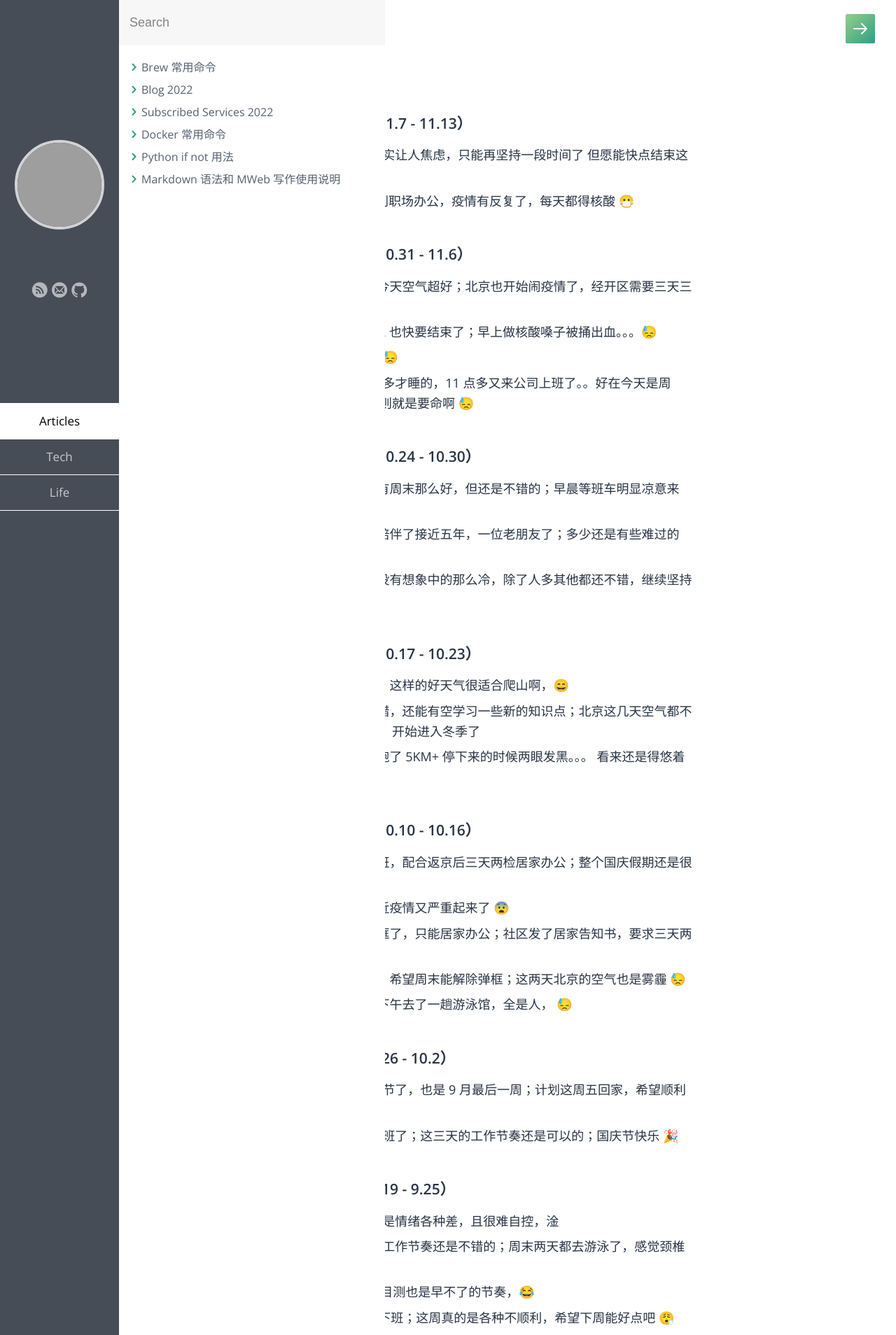
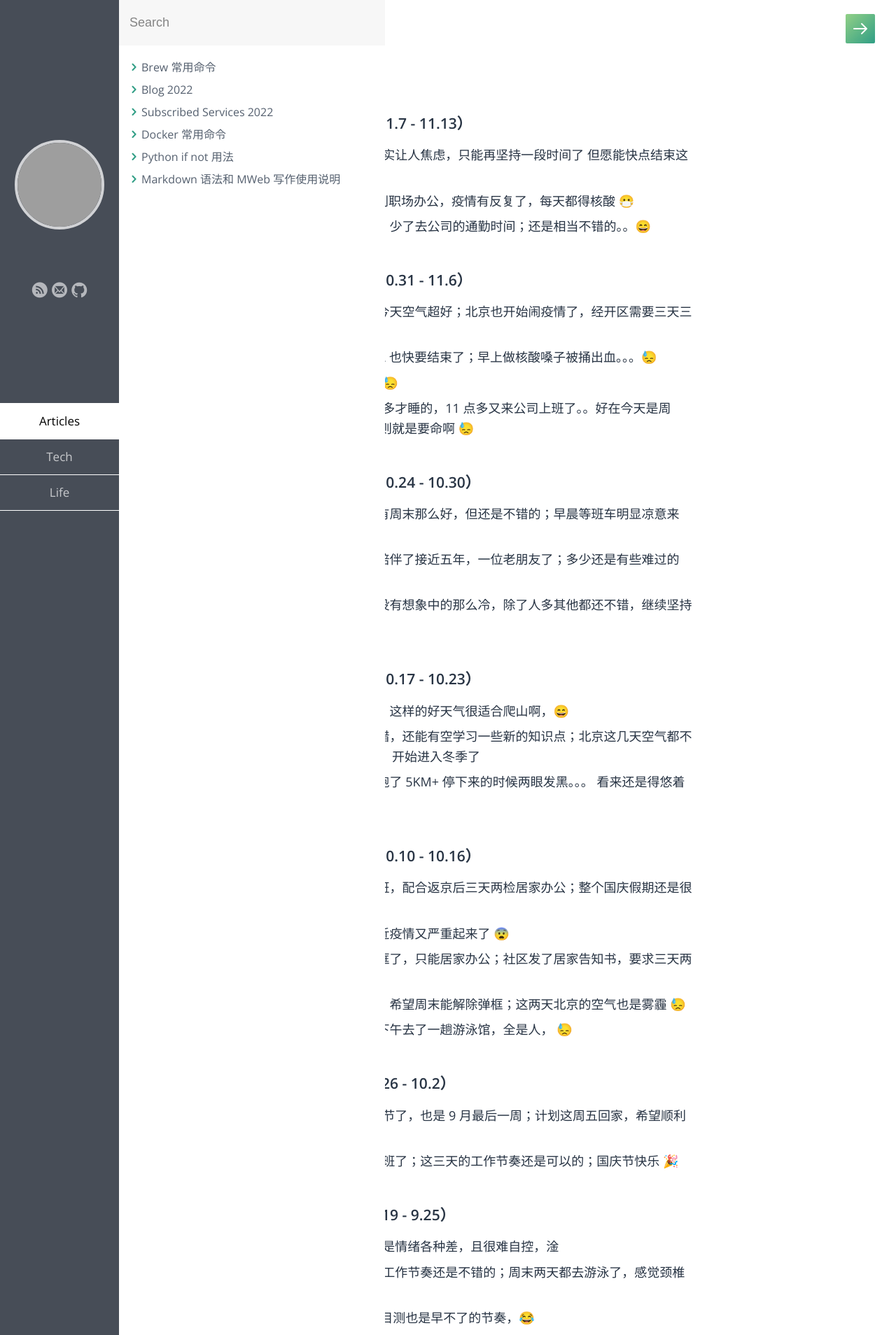
Before and after one commit to samxupeiran/samxupeiran.github.io, a Jekyll site: the page built from _posts/life/2022-05-06-my-blog.md, in a window 1280 px wide. Shown: the top 1908 px of the page at 70% size. Built offline with Jekyll 4.4.1, drawn with Linux system fonts in a browser that asks for light colours; some web fonts are replaced; some of the changed text lies outside the part shown; grey boxes are pictures that could not be loaded.

Commit message:
feat: add weekly blog 11.10

```diff
--- a/_posts/life/2022-05-06-my-blog.md
+++ b/_posts/life/2022-05-06-my-blog.md
@@ -9,6 +9,7 @@ tags: Blog
 - ### 2022 年 11 月 第 2 周（11.7 - 11.13）
      - 11.7 周一，最近的工作着实让人焦虑，只能再坚持一段时间了 但愿能快点结束这样的状态 😮‍💨
      - 11.8 今天通知这周 50% 到职场办公，疫情有反复了，每天都得核酸 😷
+     - 11.10 这两天都在家办公，少了去公司的通勤时间；还是相当不错的。。😄
 
 - ### 2022 年 11 月 第 1 周（10.31 - 11.6）
      - 10.31 昨夜起大风降温，今天空气超好；北京也开始闹疫情了，经开区需要三天三检 淦
```
